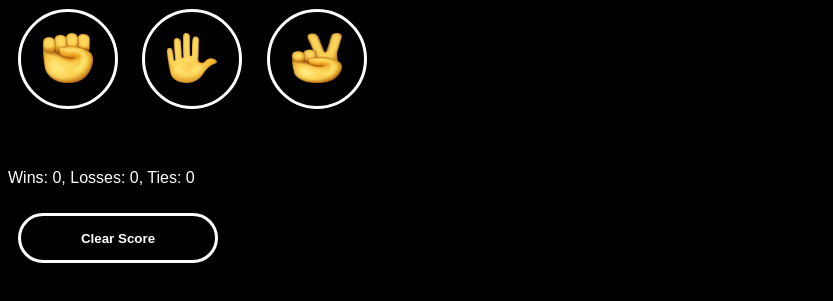
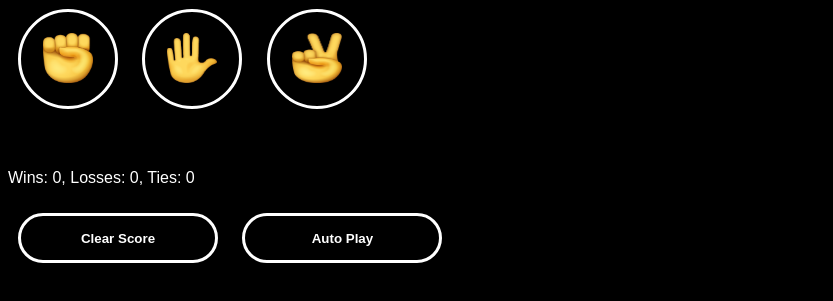
Before and after one commit to Shinebayr02/test.github.io, a plain HTML site: page rock-paper-scissor.html in a window 1280 px wide. Shown: the part 75-376 px from the top of the page, without its empty margins (0-833 px from the left). Drawn offline with Linux system fonts and the light colour scheme.

Commit message:
add auto play

```diff
--- a/rock-paper-scissor.html
+++ b/rock-paper-scissor.html
@@ -15,6 +15,7 @@
     <p class="js-moves-chosen"></p>
     <p class="score js-score">Wins:0 , Losses:0 , Tie:0</p>
     <button class="reset-score-button" onclick="resetScore()">Clear Score</button>
+    <button  class="auto-button" onclick="autoPlay()">Auto Play</button>
 
 
 
--- a/script.js
+++ b/script.js
@@ -54,7 +54,12 @@
     updateScoreElement();
     localStorage.removeItem('score');
   }
-
+function autoPlay(){
+    setInterval(function(){
+        const playerMove = pickComputerMove();
+        makeMove(playerMove);
+    }, 1000);
+  }
   function pickComputerMove() {
     const randomNumber = Math.random();
     let computerMove;
--- a/style.css
+++ b/style.css
@@ -29,7 +29,8 @@ body{
     font-weight: bold;
     margin-top: 50px;
 }
-.reset-score-button{
+.reset-score-button,
+.auto-button{
     background-color: transparent;
     border: 3px white solid;
     border-radius: 60px;
```
Also changed, not shown: array ToDo list/toDoList.html (renamed from array ToDo list/index.html).
